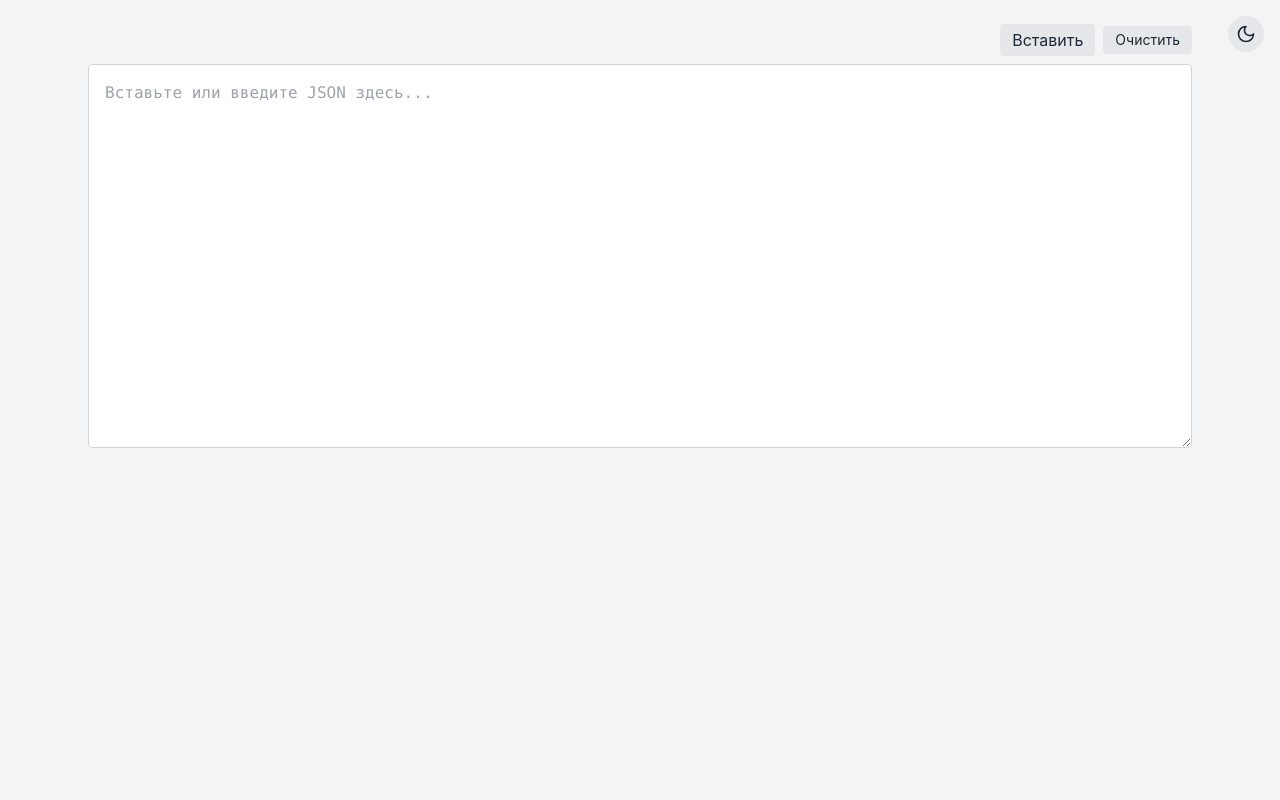
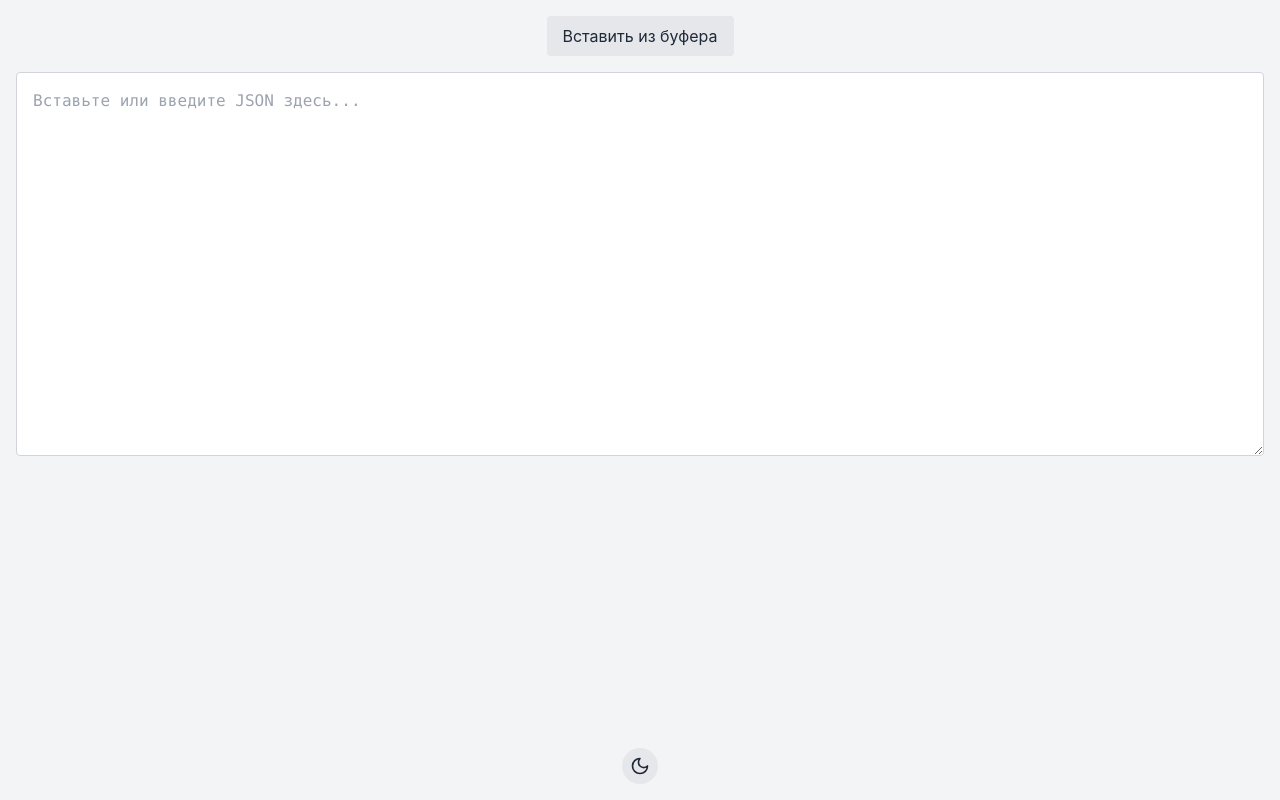
Before and after one commit to writer169/jsontool, a Next.js app: page / in a window 1280 px wide. Built offline with nearby package versions, Linux system fonts and the light colour scheme.

Commit message:
Update JSONFormatter.js

```diff
--- a/components/JSONFormatter.js
+++ b/components/JSONFormatter.js
@@ -26,11 +26,7 @@ const JSONFormatter = () => {
     }
   }, [darkMode]);
 
-  const toggleDarkMode = () => {
-    setDarkMode(!darkMode);
-  };
-
-  // Функция форматирования JSON; можно передать текст напрямую
+  // Форматирование JSON
   const formatJSON = (textInput) => {
     const jsonText = textInput !== undefined ? textInput : input;
     if (!jsonText.trim()) {
@@ -52,7 +48,6 @@ const JSONFormatter = () => {
     }
   };
 
-  // Раскрытие узлов до 2-го уровня
   const expandInitialNodes = (data, path, expandedSet, currentLevel, maxLevel) => {
     if (currentLevel >= maxLevel) return;
     if (typeof data === 'object' && data !== null) {
@@ -64,7 +59,6 @@ const JSONFormatter = () => {
     }
   };
 
-  // Переключение раскрытия узла
   const toggleNode = (path) => {
     const newExpandedNodes = new Set(expandedNodes);
     if (newExpandedNodes.has(path)) {
@@ -75,7 +69,7 @@ const JSONFormatter = () => {
     setExpandedNodes(newExpandedNodes);
   };
 
-  // Функция для чтения из буфера обмена; после вставки сразу форматируем
+  // Чтение из буфера и сразу форматирование
   const pasteFromClipboard = async () => {
     try {
       const text = await navigator.clipboard.readText();
@@ -86,19 +80,10 @@ const JSONFormatter = () => {
     }
   };
 
-  const clearAll = () => {
-    setInput('');
-    setParsedData(null);
-    setError('');
-    setShowResult(false);
-  };
-
-  // Функция возврата к форме ввода
   const goBack = () => {
     setShowResult(false);
   };
 
-  // Рендеринг узла JSON
   const renderJSONNode = (data, path = '', depth = 0) => {
     if (data === null) {
       return <span className="json-null ml-2">null</span>;
@@ -170,59 +155,38 @@ const JSONFormatter = () => {
   };
 
   return (
-    <div className={`min-h-screen flex flex-col ${darkMode ? 'bg-gray-900 text-gray-200' : 'bg-gray-100 text-gray-800'}`}>
-      {/* Плавающий переключатель темы */}
-      <button
-        onClick={toggleDarkMode}
-        className={`fixed top-4 right-4 p-2 rounded-full ${darkMode ? 'bg-gray-700 hover:bg-gray-600' : 'bg-gray-200 hover:bg-gray-300'}`}
-        aria-label={darkMode ? "Включить светлую тему" : "Включить темную тему"}
-      >
-        {darkMode ? <Sun size={20} /> : <Moon size={20} />}
-      </button>
-
-      <main className="flex-grow container mx-auto p-6 max-w-6xl">
+    <div className={`min-h-screen ${darkMode ? 'bg-gray-900 text-gray-200' : 'bg-gray-100 text-gray-800'}`}>
+      <main className="p-4">
         {showResult ? (
-          // Отображение результата на всю страницу после форматирования
           <div>
-            <div className="flex justify-end mb-4">
+            {/* Кнопка "Вернуться к вводу" фиксирована вверху и отцентрирована */}
             <button
               onClick={goBack}
-                className="px-3 py-1 rounded bg-blue-500 hover:bg-blue-600 text-white"
+              className="fixed top-0 left-1/2 transform -translate-x-1/2 mt-2 px-3 py-1 rounded bg-blue-500 hover:bg-blue-600 text-white z-10"
             >
               Вернуться к вводу
             </button>
-            </div>
-            <div
-              className="p-4 rounded border overflow-auto font-mono bg-white text-gray-800 dark:bg-gray-800 dark:text-gray-200"
-              aria-label="Отформатированный JSON"
-            >
+            {/* Контейнер результата: без боковых отступов, белый фон в дневном режиме, текст уменьшен */}
+            <div className="mt-12 w-full p-4 bg-white dark:bg-gray-800 text-gray-800 dark:text-gray-200 text-sm overflow-auto">
               {renderJSONNode(parsedData)}
             </div>
           </div>
         ) : (
-          // Форма ввода (одна колонка)
-          <div className="flex flex-col">
-            <div className="flex justify-end items-center mb-2">
+          <div className="flex flex-col items-center">
+            {/* Кнопка "Вставить из буфера" по центру */}
             <button
               onClick={pasteFromClipboard}
-                className={`px-3 py-1 rounded ${darkMode ? 'bg-gray-700 hover:bg-gray-600' : 'bg-gray-200 hover:bg-gray-300'}`}
+              className={`mb-4 px-4 py-2 rounded ${darkMode ? 'bg-gray-700 hover:bg-gray-600' : 'bg-gray-200 hover:bg-gray-300'}`}
             >
-                Вставить
+              Вставить из буфера
             </button>
-              <button
-                onClick={clearAll}
-                className={`px-3 py-1 rounded text-sm ml-2 ${darkMode ? 'bg-gray-700 hover:bg-gray-600' : 'bg-gray-200 hover:bg-gray-300'}`}
-              >
-                Очистить
-              </button>
-            </div>
             <textarea
               value={input}
               onChange={(e) => setInput(e.target.value)}
               onKeyDown={(e) => {
                 if ((e.ctrlKey || e.metaKey) && e.key === 'Enter') formatJSON();
               }}
-              className={`p-4 rounded border h-96 font-mono ${darkMode ? 'bg-gray-800 border-gray-700' : 'bg-white border-gray-300'}`}
+              className={`w-full p-4 rounded border h-96 font-mono ${darkMode ? 'bg-gray-800 border-gray-700' : 'bg-white border-gray-300'}`}
               placeholder="Вставьте или введите JSON здесь..."
               aria-label="Поле ввода JSON"
             />
@@ -234,6 +198,14 @@ const JSONFormatter = () => {
           </div>
         )}
       </main>
+      {/* Кнопка переключения темы, фиксирована внизу и отцентрирована */}
+      <button
+        onClick={() => setDarkMode(!darkMode)}
+        className={`fixed bottom-4 left-1/2 transform -translate-x-1/2 p-2 rounded-full ${darkMode ? 'bg-gray-700 hover:bg-gray-600' : 'bg-gray-200 hover:bg-gray-300'}`}
+        aria-label={darkMode ? "Включить светлую тему" : "Включить темную тему"}
+      >
+        {darkMode ? <Sun size={20} /> : <Moon size={20} />}
+      </button>
     </div>
   );
 };
```
Lines whose indentation alone changed are shown as unchanged.
